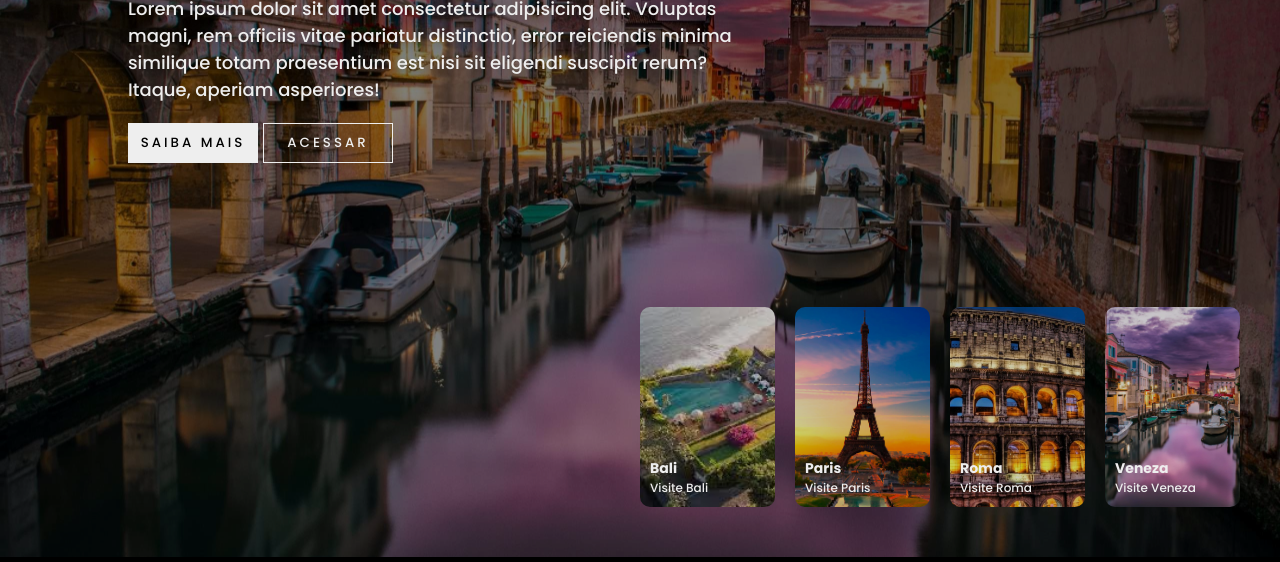
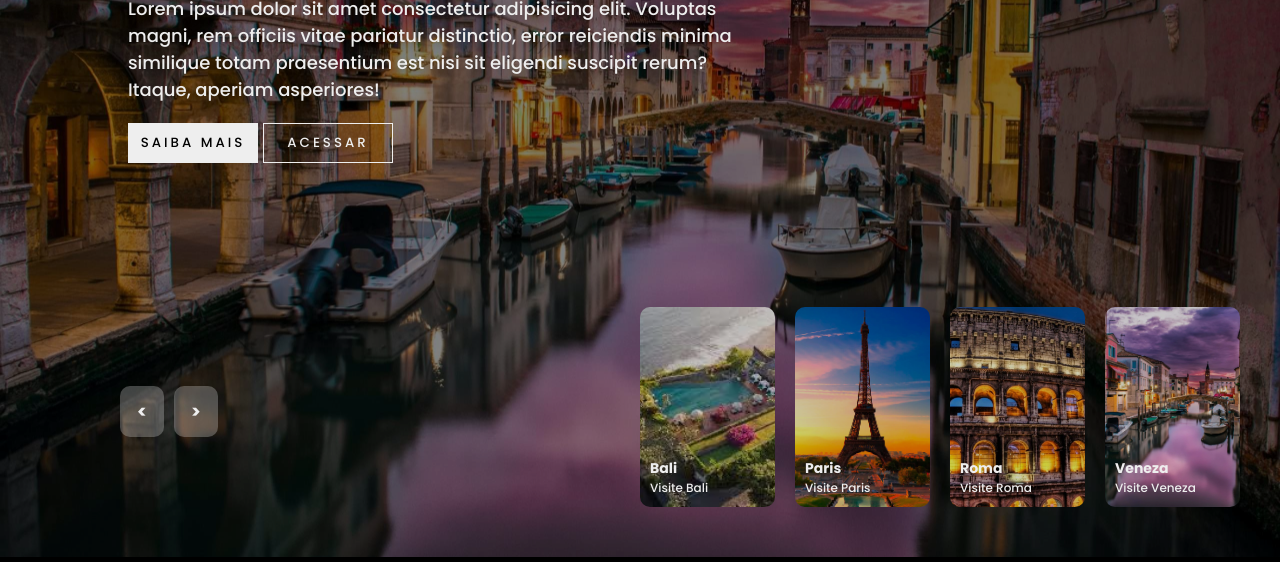
Before and after one commit to sdlima4025/slider, a plain HTML site: page index.html in a window 1280 px wide. Shown: the part 243-805 px from the top of the page. Drawn offline with Linux system fonts and the light colour scheme.

Commit message:
finalizado css

```diff
--- a/style.css
+++ b/style.css
@@ -122,3 +122,27 @@ header a {
     bottom: 10px;
     left: 10px;
 }
+.container .arrows {
+    display: flex;
+    align-items: center;
+    gap: 10px;
+    position: absolute;
+    bottom: 120px;
+    left: 120px;
+    width: 300px;
+}
+.container .arrows button {
+    border-radius: 10px;
+    border: none;
+    padding: 12px 17px;
+    background-color: #EEE4;
+    color: #EEE;
+    cursor: pointer;
+    font-weight: 700;
+    font-size: 1.5em;
+}
+.container .arrows button:hover {
+    background-color: #EEE;
+    color: #000;
+    transition: 0.7s;
+}
```
